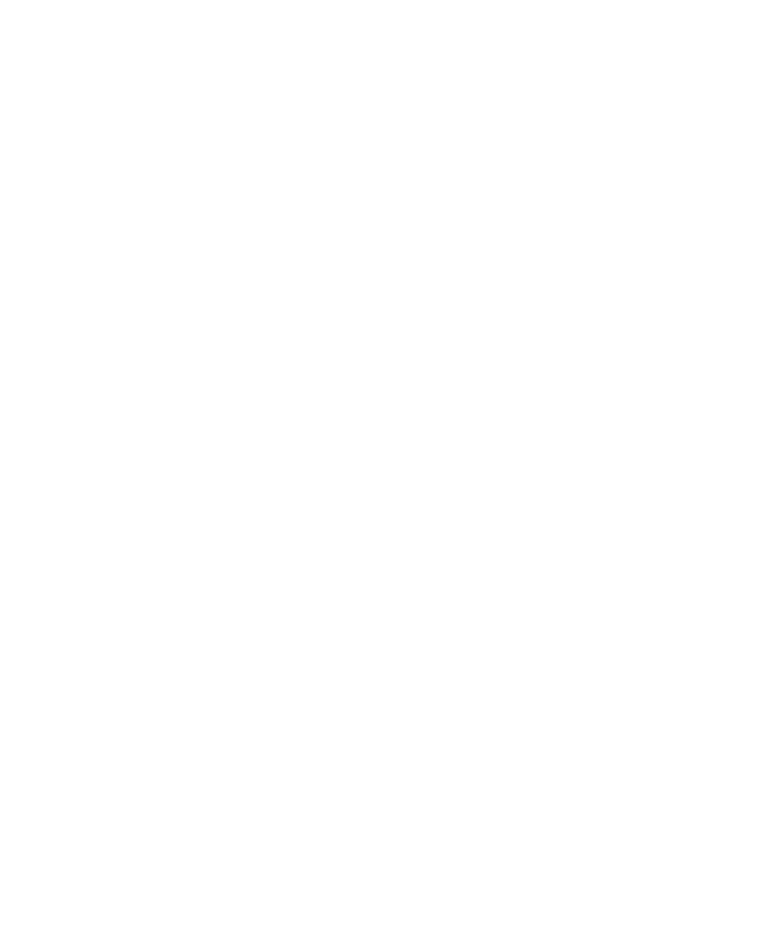
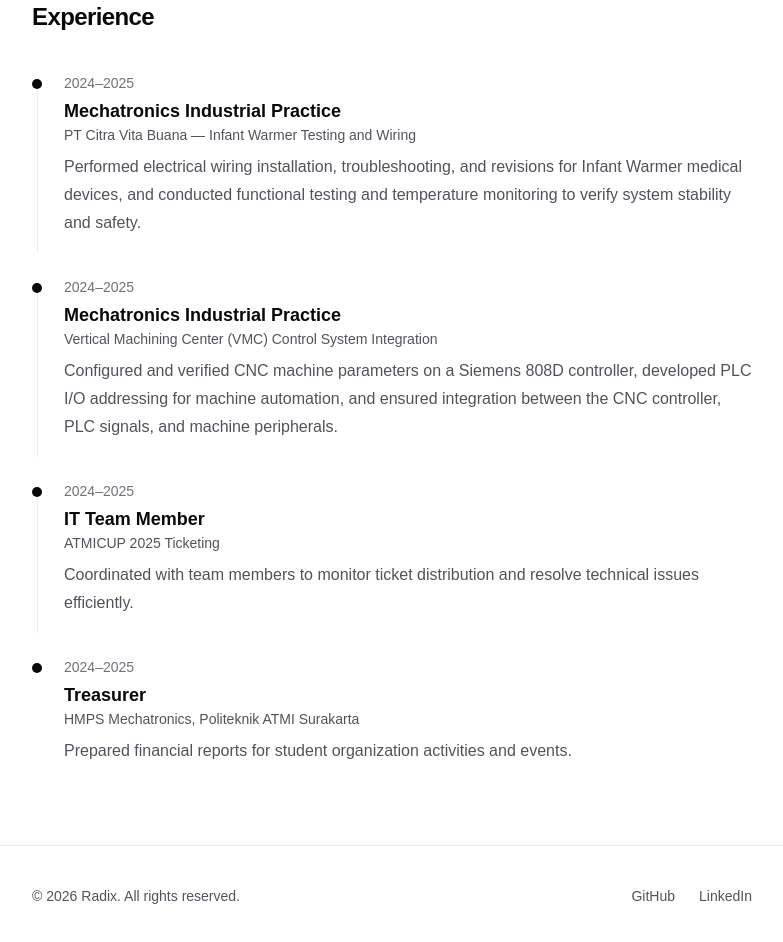
Before and after one commit to yogatamaRadik/my-portofolio, a Next.js app: page / in a window 1280 px wide. Shown: the part 1160-2102 px from the top of the page, without its empty margins (248-1031 px from the left). Before the commit the page ends 1182 px from the top, so only its background shows below. Built offline with nearby package versions, Linux system fonts and the light colour scheme.

Commit message:
feat: adding Experience section with timeline layout

```diff
--- a/src/app/page.tsx
+++ b/src/app/page.tsx
@@ -1,11 +1,13 @@
 import { Hero } from "@/components/sections/Hero";
 import { About } from "@/components/sections/About";
+import { Experience } from "@/components/sections/Experience";
 
 export default function Home() {
   return (
     <>
       <Hero />
       <About />
+      <Experience />
     </>
   );
 }
--- /dev/null
+++ b/src/components/sections/Experience.tsx
@@ -0,0 +1,74 @@
+type ExperienceItem = {
+  role: string;
+  organization: string;
+  period: string;
+  description: string;
+};
+
+const EXPERIENCE: ExperienceItem[] = [
+  {
+    role: "Mechatronics Industrial Practice",
+    organization: "PT Citra Vita Buana — Infant Warmer Testing and Wiring",
+    period: "2024–2025",
+    description:
+      "Performed electrical wiring installation, troubleshooting, and revisions for Infant Warmer medical devices, and conducted functional testing and temperature monitoring to verify system stability and safety.",
+  },
+  {
+    role: "Mechatronics Industrial Practice",
+    organization: "Vertical Machining Center (VMC) Control System Integration",
+    period: "2024–2025",
+    description:
+      "Configured and verified CNC machine parameters on a Siemens 808D controller, developed PLC I/O addressing for machine automation, and ensured integration between the CNC controller, PLC signals, and machine peripherals.",
+  },
+  {
+    role: "IT Team Member",
+    organization: "ATMICUP 2025 Ticketing",
+    period: "2024–2025",
+    description:
+      "Coordinated with team members to monitor ticket distribution and resolve technical issues efficiently.",
+  },
+  {
+    role: "Treasurer",
+    organization: "HMPS Mechatronics, Politeknik ATMI Surakarta",
+    period: "2024–2025",
+    description:
+      "Prepared financial reports for student organization activities and events.",
+  },
+];
+
+export function Experience() {
+  return (
+    <section id="experience" className="mx-auto max-w-3xl px-6 py-20">
+      <h2 className="text-2xl font-semibold tracking-tight text-zinc-950 dark:text-zinc-50">
+        Experience
+      </h2>
+
+      <ol className="mt-10 space-y-10">
+        {EXPERIENCE.map((item, index) => (
+          <li key={`${item.role}-${item.organization}`} className="relative pl-8">
+            {/* Timeline dot */}
+            <span className="absolute left-0 top-1.5 h-2.5 w-2.5 rounded-full bg-zinc-950 dark:bg-zinc-50" />
+
+            {/* Timeline connecting line (skip after the last item) */}
+            {index < EXPERIENCE.length - 1 && (
+              <span className="absolute left-[4.5px] top-4 h-full w-px bg-black/[.08] dark:bg-white/[.145]" />
+            )}
+
+            <p className="text-sm font-medium text-zinc-500 dark:text-zinc-500">
+              {item.period}
+            </p>
+            <h3 className="mt-1 text-lg font-semibold text-zinc-950 dark:text-zinc-50">
+              {item.role}
+            </h3>
+            <p className="text-sm text-zinc-600 dark:text-zinc-400">
+              {item.organization}
+            </p>
+            <p className="mt-2 text-base leading-7 text-zinc-600 dark:text-zinc-400">
+              {item.description}
+            </p>
+          </li>
+        ))}
+      </ol>
+    </section>
+  );
+}
```
